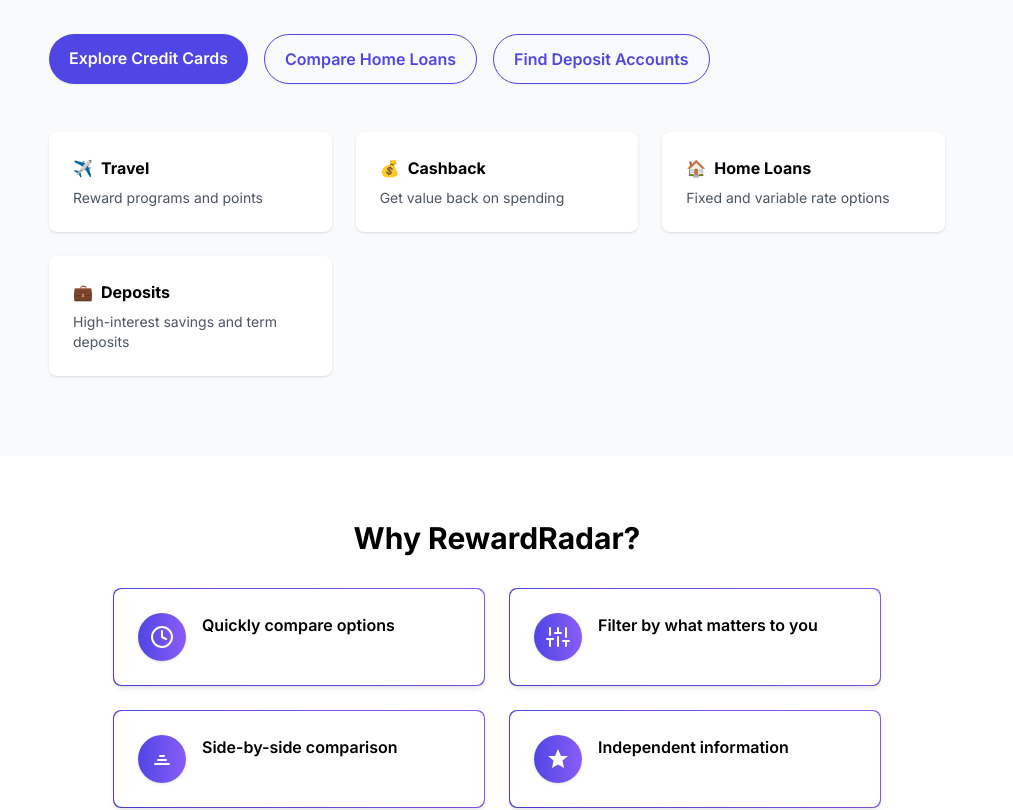
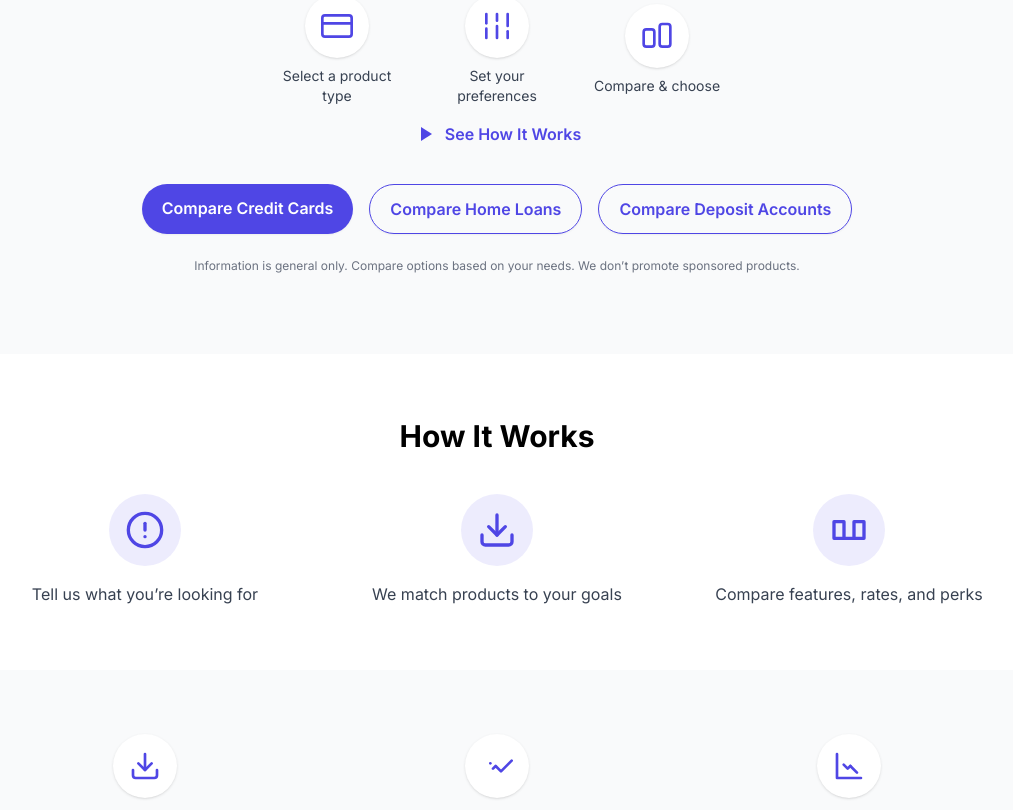
Before and after one commit to mohitkesarwani/creditcardsUI, a React (Vite) app: page / in a window 1280 px wide. Shown: the part 380-1190 px from the top of the page, without its empty margins (143-1156 px from the left). Built offline with nearby package versions, Linux system fonts and the light colour scheme; no server answers; the HTML template or start-up script is replaced by a standard one.

Commit message:
Add new landing page hero and sections

```diff
--- /dev/null
+++ b/src/components/BenefitsSection.jsx
@@ -0,0 +1,52 @@
+import React from 'react';
+
+const benefits = [
+  {
+    title: 'Personalized Recommendations',
+    icon: (
+      <svg className="w-8 h-8" viewBox="0 0 24 24" fill="none" stroke="currentColor" strokeWidth="2" strokeLinecap="round" strokeLinejoin="round">
+        <path d="M21 15v4a2 2 0 0 1-2 2H5a2 2 0 0 1-2-2v-4" />
+        <polyline points="7 10 12 15 17 10" />
+        <line x1="12" y1="15" x2="12" y2="3" />
+      </svg>
+    ),
+  },
+  {
+    title: 'No Sponsored Bias',
+    icon: (
+      <svg className="w-8 h-8" viewBox="0 0 24 24" fill="none" stroke="currentColor" strokeWidth="2" strokeLinecap="round" strokeLinejoin="round">
+        <path d="M9 14l2-2 4 4 8-8" />
+        <path d="M7 10h.01" />
+      </svg>
+    ),
+  },
+  {
+    title: 'Real-Time Rate Data',
+    icon: (
+      <svg className="w-8 h-8" viewBox="0 0 24 24" fill="none" stroke="currentColor" strokeWidth="2" strokeLinecap="round" strokeLinejoin="round">
+        <path d="M3 3v18h18" />
+        <path d="M18 17l-5-5" />
+        <path d="M13 12l-2 2-3-3" />
+      </svg>
+    ),
+  },
+];
+
+function BenefitsSection() {
+  return (
+    <section className="py-16 px-4 bg-gray-50" id="benefits">
+      <div className="max-w-5xl mx-auto grid gap-8 md:grid-cols-3 text-center">
+        {benefits.map((b, i) => (
+          <div key={i} className="flex flex-col items-center">
+            <div className="p-4 rounded-full bg-white shadow mb-2 text-brand-start">
+              {b.icon}
+            </div>
+            <h3 className="font-medium text-gray-800">{b.title}</h3>
+          </div>
+        ))}
+      </div>
+    </section>
+  );
+}
+
+export default BenefitsSection;
--- /dev/null
+++ b/src/components/HeroInfographic.jsx
@@ -0,0 +1,71 @@
+import React from 'react';
+import { motion } from 'framer-motion';
+
+const steps = [
+  {
+    label: 'Select a product type',
+    icon: (
+      <svg className="w-8 h-8" viewBox="0 0 24 24" fill="none" stroke="currentColor" strokeWidth="2" strokeLinecap="round" strokeLinejoin="round">
+        <rect x="1" y="4" width="22" height="16" rx="2" ry="2" />
+        <line x1="1" y1="10" x2="23" y2="10" />
+      </svg>
+    ),
+  },
+  {
+    label: 'Set your preferences',
+    icon: (
+      <svg className="w-8 h-8" viewBox="0 0 24 24" fill="none" stroke="currentColor" strokeWidth="2" strokeLinecap="round" strokeLinejoin="round">
+        <line x1="4" y1="21" x2="4" y2="14" />
+        <line x1="4" y1="10" x2="4" y2="3" />
+        <line x1="12" y1="21" x2="12" y2="12" />
+        <line x1="12" y1="8" x2="12" y2="3" />
+        <line x1="20" y1="21" x2="20" y2="16" />
+        <line x1="20" y1="12" x2="20" y2="3" />
+      </svg>
+    ),
+  },
+  {
+    label: 'Compare & choose',
+    icon: (
+      <svg className="w-8 h-8" viewBox="0 0 24 24" fill="none" stroke="currentColor" strokeWidth="2" strokeLinecap="round" strokeLinejoin="round">
+        <rect x="2" y="7" width="8" height="13" rx="2" />
+        <rect x="14" y="3" width="8" height="17" rx="2" />
+      </svg>
+    ),
+  },
+];
+
+const variants = {
+  hidden: { opacity: 0, y: 20 },
+  visible: (i) => ({
+    opacity: 1,
+    y: 0,
+    transition: { delay: i * 0.3 },
+  }),
+};
+
+function HeroInfographic() {
+  return (
+    <motion.div
+      className="flex flex-col sm:flex-row justify-center items-center gap-8 mt-8"
+      initial="hidden"
+      animate="visible"
+    >
+      {steps.map((step, i) => (
+        <motion.div
+          key={step.label}
+          custom={i}
+          variants={variants}
+          className="flex flex-col items-center text-center"
+        >
+          <div className="p-4 bg-white rounded-full shadow mb-2 text-brand-start">
+            {step.icon}
+          </div>
+          <p className="text-sm font-medium text-gray-700 w-32">{step.label}</p>
+        </motion.div>
+      ))}
+    </motion.div>
+  );
+}
+
+export default HeroInfographic;
--- /dev/null
+++ b/src/components/HowItWorksSection.jsx
@@ -0,0 +1,72 @@
+import React from 'react';
+import { motion } from 'framer-motion';
+
+const steps = [
+  {
+    text: 'Tell us what you\u2019re looking for',
+    icon: (
+      <svg className="w-10 h-10" viewBox="0 0 24 24" fill="none" stroke="currentColor" strokeWidth="2" strokeLinecap="round" strokeLinejoin="round">
+        <circle cx="12" cy="12" r="10" />
+        <line x1="12" y1="8" x2="12" y2="12" />
+        <line x1="12" y1="16" x2="12" y2="16" />
+      </svg>
+    ),
+  },
+  {
+    text: 'We match products to your goals',
+    icon: (
+      <svg className="w-10 h-10" viewBox="0 0 24 24" fill="none" stroke="currentColor" strokeWidth="2" strokeLinecap="round" strokeLinejoin="round">
+        <path d="M21 15v4a2 2 0 0 1-2 2H5a2 2 0 0 1-2-2v-4" />
+        <polyline points="7 10 12 15 17 10" />
+        <line x1="12" y1="15" x2="12" y2="3" />
+      </svg>
+    ),
+  },
+  {
+    text: 'Compare features, rates, and perks',
+    icon: (
+      <svg className="w-10 h-10" viewBox="0 0 24 24" fill="none" stroke="currentColor" strokeWidth="2" strokeLinecap="round" strokeLinejoin="round">
+        <path d="M3 7h6v10H3z" />
+        <path d="M15 7h6v10h-6z" />
+        <path d="M9 17h6" />
+      </svg>
+    ),
+  },
+];
+
+const variants = {
+  hidden: { opacity: 0, y: 20 },
+  visible: (i) => ({
+    opacity: 1,
+    y: 0,
+    transition: { delay: i * 0.2 },
+  }),
+};
+
+function HowItWorksSection() {
+  return (
+    <section className="py-16 px-4" id="how-it-works">
+      <h2 className="text-3xl font-bold text-center mb-10">How It Works</h2>
+      <div className="max-w-5xl mx-auto grid gap-8 md:grid-cols-3">
+        {steps.map((step, i) => (
+          <motion.div
+            key={i}
+            className="flex flex-col items-center text-center"
+            initial="hidden"
+            whileInView="visible"
+            viewport={{ once: true, amount: 0.3 }}
+            custom={i}
+            variants={variants}
+          >
+            <div className="p-4 rounded-full bg-brand-start/10 text-brand-start mb-4">
+              {step.icon}
+            </div>
+            <p className="font-medium text-gray-700 max-w-xs">{step.text}</p>
+          </motion.div>
+        ))}
+      </div>
+    </section>
+  );
+}
+
+export default HowItWorksSection;
--- a/src/pages/LandingPage.jsx
+++ b/src/pages/LandingPage.jsx
@@ -1,51 +1,42 @@
 import React from 'react';
 import { Link } from 'react-router-dom';
+import HeroInfographic from '../components/HeroInfographic';
+import HowItWorksSection from '../components/HowItWorksSection';
+import BenefitsSection from '../components/BenefitsSection';
 // Landing page hero focuses on clear messaging without busy animation
 
 function LandingPage() {
   return (
     <div>
-      <section className="bg-gray-50 px-4 py-20">
-        <div className="max-w-4xl mx-auto">
-          <h1 className="text-4xl md:text-6xl font-bold mb-6 text-gray-900">
-            Compare and Choose the Right Financial Products for You
+      <section className="bg-gray-50 px-4 py-20 text-center">
+        <div className="max-w-3xl mx-auto">
+          <h1 className="text-4xl md:text-6xl font-bold mb-4 text-gray-900">
+            Smarter Financial Decisions Start Here.
           </h1>
           <p className="mb-8 text-lg text-gray-700">
-            Find and compare credit cards, home loans, and deposit accounts based on your needs.
+            Compare credit cards, home loans, and deposits in one simple dashboard—tailored to your goals.
           </p>
-          <div className="flex flex-wrap gap-4">
-            <Link to="/credit-cards" className="btn btn-primary">Explore Credit Cards</Link>
+          <HeroInfographic />
+          <div className="mt-4">
+            <a href="#" className="inline-flex items-center gap-2 text-brand-start font-semibold hover:underline">
+              <svg className="w-6 h-6" viewBox="0 0 24 24" fill="currentColor">
+                <path d="M8 5v14l11-7z" />
+              </svg>
+              See How It Works
+            </a>
+          </div>
+          <div className="flex flex-col sm:flex-row justify-center gap-4 mt-8">
+            <Link to="/credit-cards" className="btn btn-primary">Compare Credit Cards</Link>
             <Link to="/home-loans" className="btn btn-secondary">Compare Home Loans</Link>
-            <Link to="/deposits" className="btn btn-secondary">Find Deposit Accounts</Link>
+            <Link to="/deposits" className="btn btn-secondary">Compare Deposit Accounts</Link>
           </div>
-          <div className="mt-12 grid gap-6 sm:grid-cols-3">
-            <div className="p-6 bg-white rounded-lg shadow hover:shadow-md transition">
-              <h3 className="font-bold mb-2 flex items-center gap-2">
-                <span role="img" aria-label="Airplane">✈️</span> Travel
-              </h3>
-              <p className="text-sm text-gray-600">Reward programs and points</p>
-            </div>
-            <div className="p-6 bg-white rounded-lg shadow hover:shadow-md transition">
-              <h3 className="font-bold mb-2 flex items-center gap-2">
-                <span role="img" aria-label="Cash">💰</span> Cashback
-              </h3>
-              <p className="text-sm text-gray-600">Get value back on spending</p>
-            </div>
-            <div className="p-6 bg-white rounded-lg shadow hover:shadow-md transition">
-              <h3 className="font-bold mb-2 flex items-center gap-2">
-                <span role="img" aria-label="Home">🏠</span> Home Loans
-              </h3>
-              <p className="text-sm text-gray-600">Fixed and variable rate options</p>
-            </div>
-            <div className="p-6 bg-white rounded-lg shadow hover:shadow-md transition">
-              <h3 className="font-bold mb-2 flex items-center gap-2">
-                <span role="img" aria-label="Savings">💼</span> Deposits
-              </h3>
-              <p className="text-sm text-gray-600">High-interest savings and term deposits</p>
-            </div>
+          <div className="mt-6 text-xs text-gray-500">
+            Information is general only. Compare options based on your needs. We don’t promote sponsored products.
           </div>
         </div>
       </section>
+      <HowItWorksSection />
+      <BenefitsSection />
 
       <section id="features" className="py-16 px-4 text-center">
         <h2 className="text-3xl font-bold mb-8">Why RewardRadar?</h2>
```
